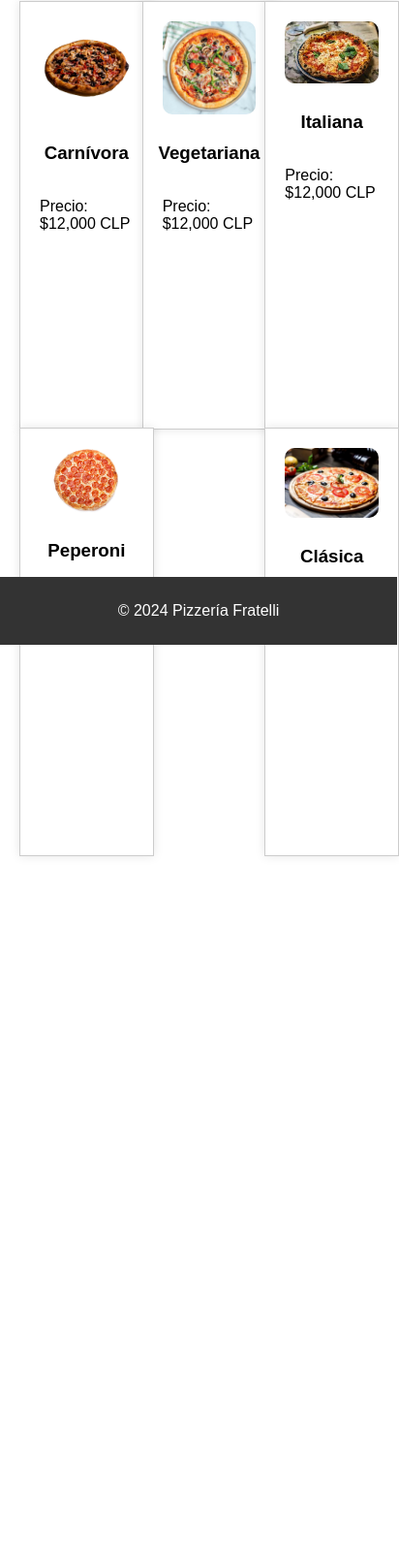
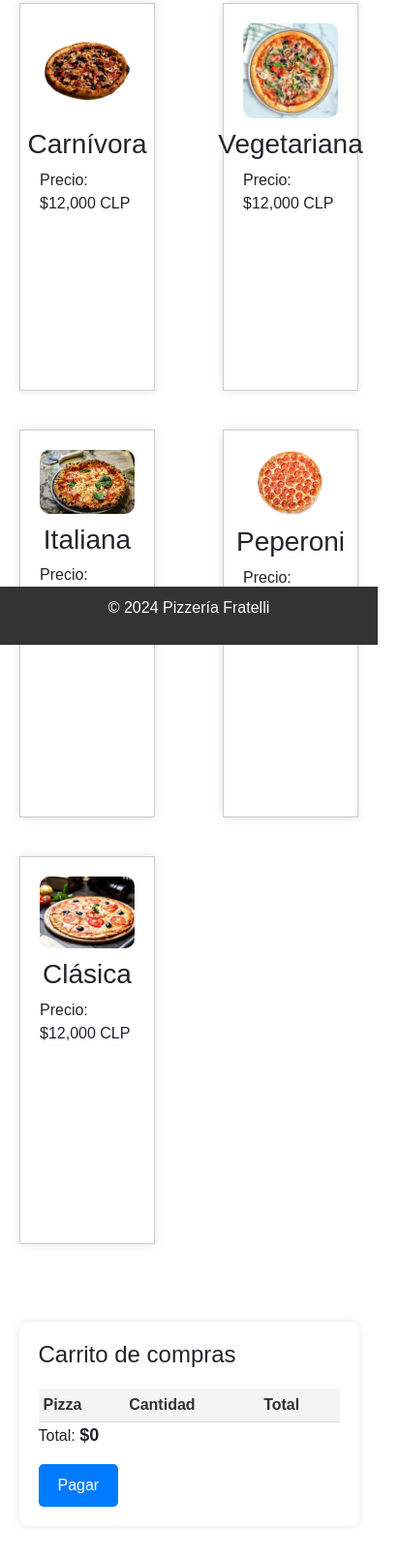
Before and after one commit to CristianGoth/Fratelli, a plain HTML site: page Fratelli/index.html in a window 390 px wide. Shown: the part 179-1792 px from the top of the page at 97% size, 412 px wide, since content can reach past the window. Before the commit the page ends 1080 px from the top, so only its background shows below. Drawn offline with nearby package versions, Linux system fonts and the light colour scheme.

Commit message:
Add files via upload

```diff
--- /dev/null
+++ b/Fratelli/contacto.html
@@ -0,0 +1,59 @@
+<!DOCTYPE html>
+<html lang="es">
+<head>
+    <meta charset="UTF-8">
+    <meta name="viewport" content="width=device-width, initial-scale=1.0">
+    <title>Contacto - Pizzería Fratelli</title>
+    <link rel="stylesheet" href="https://stackpath.bootstrapcdn.com/bootstrap/4.5.2/css/bootstrap.min.css">
+    <link rel="stylesheet" href="css/style.css">
+</head>
+<body>
+    <header>
+        <nav class="navbar navbar-expand-lg navbar-light bg-light">
+            <div class="container">
+                <a class="navbar-brand" href="#">Pizzería Fratelli</a>
+                <button class="navbar-toggler" type="button" data-toggle="collapse" data-target="#navbarSupportedContent" aria-controls="navbarSupportedContent" aria-expanded="false" aria-label="Toggle navigation">
+                    <span class="navbar-toggler-icon"></span>
+                </button>
+                <div class="collapse navbar-collapse" id="navbarSupportedContent">
+                    <ul class="navbar-nav ml-auto">
+                        <li class="nav-item">
+                            <a class="nav-link" href="index.html">Inicio</a>
+                        </li>
+                    </ul>
+                </div>
+            </div>
+        </nav>
+    </header>
+
+    <main>
+        <section id="contacto" class="container">
+            <h1>Contacto</h1>
+            <p>¡Nos encantaría escuchar de ti! Ponte en contacto con nosotros mediante el siguiente formulario o visita nuestra pizzería.</p>
+            <form id="contacto-form" action="contacto.php" method="POST">
+                <div class="form-group">
+                    <label for="nombre">Nombre:</label>
+                    <input type="text" id="nombre" name="nombre" class="form-control" required>
+                </div>
+                <div class="form-group">
+                    <label for="email">Correo electrónico:</label>
+                    <input type="email" id="email" name="email" class="form-control" required>
+                </div>
+                <div class="form-group">
+                    <label for="mensaje">Mensaje:</label>
+                    <textarea id="mensaje" name="mensaje" class="form-control" rows="5" required></textarea>
+                </div>
+                <button type="submit" class="btn btn-primary">Enviar</button>
+            </form>
+        </section>
+    </main>
+
+    <footer>
+        <p>&copy; 2024 Pizzería Fratelli</p>
+    </footer>
+
+    <script src="https://code.jquery.com/jquery-3.5.1.slim.min.js"></script>
+    <script src="https://cdn.jsdelivr.net/npm/popper.js@1.16.1/dist/umd/popper.min.js"></script>
+    <script src="https://stackpath.bootstrapcdn.com/bootstrap/4.5.2/js/bootstrap.min.js"></script>
+</body>
+</html>
--- /dev/null
+++ b/Fratelli/css/style.css
@@ -0,0 +1,191 @@
+body {
+    font-family: Arial, sans-serif;
+    margin: 0;
+    padding: 0;
+}
+
+header {
+    background-color: #f8f8f8;
+    padding: 20px;
+    text-align: center;
+}
+
+h1 {
+    margin: 0;
+    font-size: 28px; /* Ajustar tamaño del título */
+}
+
+main {
+    padding: 20px;
+}
+
+#menu {
+    padding-top: 20px;
+}
+
+.row {
+    display: flex;
+    flex-wrap: wrap;
+    justify-content: space-between; /* Ajustar espacio entre las cartas */
+}
+
+.pizza {
+    width: calc(33.33% - 20px); /* Ajustar el ancho de las cartas */
+    margin-bottom: 40px;
+}
+
+.flip-card {
+    perspective: 1000px;
+    height: 400px; /* Ajustar tamaño de las cartas */
+    position: relative; /* Ajustar posición de las cartas */
+}
+
+.flip-card-inner {
+    width: 100%;
+    height: 100%;
+    transition: transform 0.6s;
+    transform-style: preserve-3d;
+}
+
+.flip-card:hover .flip-card-inner {
+    transform: rotateY(180deg);
+}
+
+.flip-card-front, .flip-card-back {
+    width: 100%;
+    height: 100%;
+    backface-visibility: hidden;
+    position: absolute; /* Ajustar posición de las caras */
+    top: 0;
+    left: 0;
+    z-index: 1; /* Asegurar que las caras estén por encima */
+}
+
+.flip-card-front {
+    background-color: #fff;
+    padding: 20px;
+    box-shadow: 0px 0px 10px rgba(0, 0, 0, 0.1);
+    border: 1px solid #ccc;
+    display: flex;
+    flex-direction: column;
+    align-items: center;
+    z-index: 2; /* Asegurar que la cara frontal esté por encima */
+}
+
+.flip-card-front img {
+    width: 100%;
+    max-height: 200px; /* Ajustar tamaño de la imagen */
+    object-fit: cover;
+    border-radius: 10px;
+    margin-bottom: 10px;
+}
+
+.flip-card-back {
+    background-color: #f4f4f4;
+    padding: 20px;
+    border-radius: 10px;
+    transform: rotateY(180deg);
+    box-shadow: 0px 0px 10px rgba(0, 0, 0, 0.1);
+    border: 1px solid #ccc;
+    display: flex;
+    flex-direction: column;
+    align-items: center;
+    font-size: 16px; /* Ajustar tamaño del texto */
+    z-index: 1; /* Asegurar que la cara trasera esté por debajo */
+}
+
+.flip-card-back ul {
+    list-style-type: none;
+    padding: 0;
+    margin: 0;
+}
+
+footer {
+    background-color: #333;
+    color: #fff;
+    text-align: center;
+    padding: 10px;
+    position: fixed;
+    bottom: 0;
+    width: 100%;
+}
+
+
+.carrito h3 {
+    margin-top: 0;
+    margin-bottom: 20px;
+    font-size: 24px;
+}
+
+#tabla-carrito {
+    width: 100%;
+    border-collapse: collapse;
+}
+
+#tabla-carrito th,
+#tabla-carrito td {
+    padding: 10px;
+    border-bottom: 1px solid #ddd;
+    text-align: left;
+}
+
+#tabla-carrito th {
+    background-color: #f4f4f4;
+    color: #333;
+}
+
+#tabla-carrito td img {
+    width: 50px;
+    height: auto;
+    border-radius: 5px;
+    margin-right: 10px;
+}
+
+#total-carrito {
+    font-weight: bold;
+    font-size: 18px;
+}
+
+@media (max-width: 768px) {
+    .carrito {
+        padding: 10px;
+    }
+    #tabla-carrito th,
+    #tabla-carrito td {
+        padding: 5px;
+    }
+    #tabla-carrito td img {
+        width: 40px;
+    }
+}
+
+.btn-pagar {
+    background-color: #007bff;
+    color: #fff;
+    border: none;
+    padding: 10px 20px;
+    border-radius: 5px;
+    cursor: pointer;
+    transition: background-color 0.3s ease;
+}
+
+.btn-pagar:hover {
+    background-color: #0056b3;
+}
+
+@media screen and (max-width: 768px) {
+    .pizza {
+        width: calc(50% - 20px);
+    }
+}
+
+.carrito {
+    background-color: #fff;
+    border-radius: 10px;
+    box-shadow: 0px 0px 10px rgba(0, 0, 0, 0.1);
+    padding: 20px;
+    margin-bottom: 20px;
+    max-width: 90%;
+    margin: 10% 5% 10% 5% ;
+    margin-top: 20px;
+}
--- a/Fratelli/index.html
+++ b/Fratelli/index.html
@@ -4,21 +4,36 @@
     <meta charset="UTF-8">
     <meta name="viewport" content="width=device-width, initial-scale=1.0">
     <title>Pizzería</title>
-    <link rel="stylesheet" href="style.css">
+    <link rel="stylesheet" href="https://stackpath.bootstrapcdn.com/bootstrap/4.5.2/css/bootstrap.min.css">
+    <link rel="stylesheet" href="css/style.css">
 </head>
 <body>
     <header>
-        <h1>Pizzería Fratelli</h1>
+        <nav class="navbar navbar-expand-lg navbar-light bg-light">
+            <div class="container">
+                <a class="navbar-brand" href="#">Pizzería Fratelli</a>
+                <button class="navbar-toggler" type="button" data-toggle="collapse" data-target="#navbarSupportedContent" aria-controls="navbarSupportedContent" aria-expanded="false" aria-label="Toggle navigation">
+                    <span class="navbar-toggler-icon"></span>
+                </button>
+                <div class="collapse navbar-collapse" id="navbarSupportedContent">
+                    <ul class="navbar-nav ml-auto">
+                        <li class="nav-item">
+                            <a class="nav-link" href="contacto.html">Contacto</a>
+                        </li>
+                    </ul>
+                </div>
+            </div>
+        </nav>
     </header>
     <main>
         <section id="menu">
             <h2>Nuestras Pizzas</h2>
             <div class="row">
-                <div class="pizza">
+                <div class="pizza col-md-6">
                     <div class="flip-card">
                         <div class="flip-card-inner">
                             <div class="flip-card-front">
-                                <img src="carnivora.jpg" alt="Carnívora">
+                                <img src="img/carnivora.jpg" alt="Carnívora">
                                 <h3>Carnívora</h3>
                                 <p>Precio: $12,000 CLP</p>
                             </div>
@@ -31,16 +46,18 @@
                                     <li>Jamón</li>
                                     <li>Carne de res</li>
                                     <li>Queso mozzarella</li>
+                                    <button class="btn btn-primary btn-sm add-to-cart" data-name="Carnívora" data-price="12000">Agregar al carrito</button>
+
                                 </ul>
                             </div>
                         </div>
                     </div>
                 </div>
-                <div class="pizza">
+                <div class="pizza col-md-6">
                     <div class="flip-card">
                         <div class="flip-card-inner">
                             <div class="flip-card-front">
-                                <img src="vegetariana.jpg" alt="Vegetariana">
+                                <img src="img/vegetariana.jpg" alt="Vegetariana">
                                 <h3>Vegetariana</h3>
                                 <p>Precio: $12,000 CLP</p>
                             </div>
@@ -53,16 +70,18 @@
                                     <li>Cebolla</li>
                                     <li>Tomate</li>
                                     <li>Queso mozzarella</li>
+                                    <button class="btn btn-primary btn-sm add-to-cart" data-name="Vegetariana" data-price="12000">Agregar al carrito</button>
+
                                 </ul>
                             </div>
                         </div>
                     </div>
                 </div>
-                <div class="pizza">
+                <div class="pizza col-md-6">
                     <div class="flip-card">
                         <div class="flip-card-inner">
                             <div class="flip-card-front">
-                                <img src="italiana.jpg" alt="Italiana">
+                                <img src="img/italiana.jpg" alt="Italiana">
                                 <h3>Italiana</h3>
                                 <p>Precio: $12,000 CLP</p>
                             </div>
@@ -75,18 +94,18 @@
                                     <li>Albahaca fresca</li>
                                     <li>Aceitunas negras</li>
                                     <li>Aceite de oliva</li>
+                                    <button class="btn btn-primary btn-sm add-to-cart" data-name="Italiana" data-price="12000">Agregar al carrito</button>
+
                                 </ul>
                             </div>
                         </div>
                     </div>
                 </div>
-            </div>
-            <div class="row">
-                <div class="pizza">
+                <div class="pizza col-md-6">
                     <div class="flip-card">
                         <div class="flip-card-inner">
                             <div class="flip-card-front">
-                                <img src="peperoni.jpg" alt="Peperoni">
+                                <img src="img/peperoni.jpg" alt="Peperoni">
                                 <h3>Peperoni</h3>
                                 <p>Precio: $12,000 CLP</p>
                             </div>
@@ -97,16 +116,17 @@
                                     <li>Pepperoni</li>
                                     <li>Queso mozzarella</li>
                                     <li>Salsa de tomate</li>
+                                    <button class="btn btn-primary btn-sm add-to-cart" data-name="Peperoni" data-price="12000">Agregar al carrito</button>
                                 </ul>
                             </div>
                         </div>
                     </div>
                 </div>
-                <div class="pizza">
+                <div class="pizza col-md-6">
                     <div class="flip-card">
                         <div class="flip-card-inner">
                             <div class="flip-card-front">
-                                <img src="clasica.jpg" alt="Clásica">
+                                <img src="img/clasica.jpg" alt="Clásica">
                                 <h3>Clásica</h3>
                                 <p>Precio: $12,000 CLP</p>
                             </div>
@@ -118,6 +138,8 @@
                                     <li>Aceitunas</li>
                                     <li>Tomate</li>
                                     <li>Queso mozzarella</li>
+                                    <button class="btn btn-primary btn-sm add-to-cart" data-name="Clásica" data-price="12000">Agregar al carrito</button>
+
                                 </ul>
                             </div>
                         </div>
@@ -126,8 +148,31 @@
             </div>
         </section>
     </main>
+    <div id="carrito" class="carrito">
+        <h3>Carrito de compras</h3>
+        <table id="tabla-carrito">
+            <thead>
+                <tr>
+                    <th>Pizza</th>
+                    <th>Cantidad</th>
+                    <th>Total</th>
+                </tr>
+            </thead>
+            <tbody id="lista-carrito">
+                <!-- Aquí se agregarán los elementos del carrito dinámicamente -->
+            </tbody>
+        </table>
+        <p>Total: <span id="total-carrito">$0</span></p>
+        <button id="btn-pagar" class="btn-pagar">Pagar</button>
+    </div>
     <footer>
         <p>&copy; 2024 Pizzería Fratelli</p>
     </footer>
+
+    <script src="https://code.jquery.com/jquery-3.5.1.slim.min.js"></script>
+    <script src="https://cdn.jsdelivr.net/npm/popper.js@1.16.1/dist/umd/popper.min.js"></script>
+    <script src="https://stackpath.bootstrapcdn.com/bootstrap/4.5.2/js/bootstrap.min.js"></script>
+    <script src="js/carrito.js"></script>
+
 </body>
 </html>
```
Also changed, not shown: Fratelli/js/carrito.js (added, +45 -0 lines), Fratelli/js/pizzas.js (added, +28 -0 lines), Fratelli/img/carnivora.jpg (added), Fratelli/img/clasica.jpg (added), Fratelli/img/italiana.jpg (added), Fratelli/img/peperoni.jpg (added), Fratelli/img/vegetariana.jpg (added), 1 other file.
